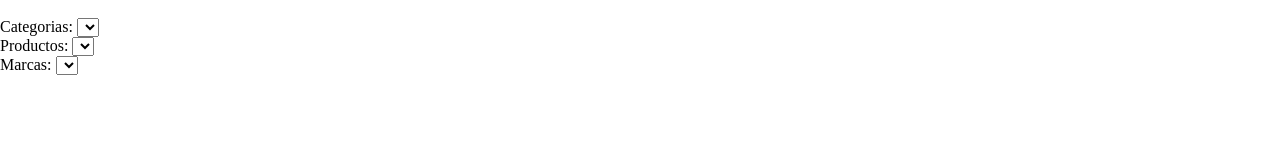
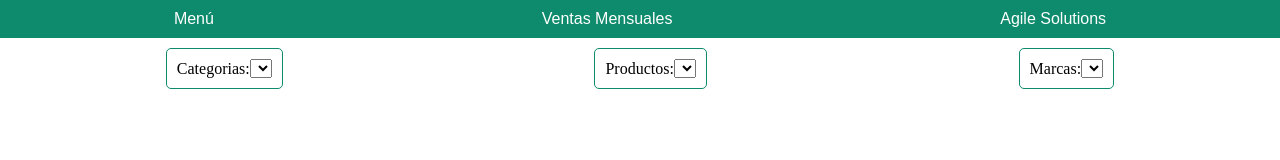
Before and after one commit to josevasquezr/proyectoGrafica, a plain HTML site: page index.html in a window 1280 px wide. Drawn offline with Linux system fonts and the light colour scheme.

Commit message:
Estructura de arreglos

```diff
--- a/css/estilo.css
+++ b/css/estilo.css
@@ -4,10 +4,10 @@
 	box-sizing: border-box;
 }
 
-//estilo encabezado
+/*estilo encabezado*/
 header{
 	width: 100%;
-	background: #0E8B6C;
+	background-color: #0E8B6C;
 	padding: 10px;
 }
 
@@ -27,9 +27,9 @@ header ul li{
 	font-family: sans-serif;
 	color: white;
 }
-//----------------------------
+/*----------------------------*/
 
-//estilo selects
+/*estilo selects*/
 .selects{
 	display: flex;
 	flex-direction: row;
@@ -43,8 +43,17 @@ header ul li{
 }
 
 .selectGroup{
-	flex: 1 1;
+	display: flex;
+	flex-direction: row;
+	flex-wrap: wrap;
+	justify-content: center;
+	align-items: center;
+	align-content: center;
+
+	padding: 10px;
+	border: 1px solid #0E8B6C;
+	border-radius: 5px;
 }
 
 
-//----------------------------
+/*----------------------------*/
--- a/js/jsIndex.js
+++ b/js/jsIndex.js
@@ -1,4 +1,52 @@
 window.onload = function(){
+	var categorias = new Array("Ropa", "Alimentos");
+	var productos = new Array(
+							new Array("Camisas", "Pantalones", "Calsonetas"),
+							new Array("Frutas", "Verduras", "Condimentos")
+							);
+	var marcas = new Array(
+						new Array(
+							new Array("Pacer", "Demo"),
+							new Array("Pepe", "Massimo"),
+							new Array("Nike", "Adidas")),
+						new Array(
+							new Array("Manzana", "Pera"),
+							new Array("Pataste", "Papa"),
+							new Array("Especias", "Canela"))
+						);
+
+	var ventasMensuales = new Array(
+							new Array(
+								new Array(
+									new Array(20, 31, 42, 25),
+									new Array(12, 10, 5, 15)
+								),
+								new Array(
+									new Array(50, 60, 25, 33),
+									new Array(3, 16, 8, 7)
+								),
+								new Array(
+									new Array(40, 76, 22, 15),
+									new Array(41, 28, 24, 11)
+								)
+							),
+							new Array(
+								new Array(
+									new Array(2, 6, 8, 1),
+									new Array(12, 22, 2, 6)
+								),
+								new Array(
+									new Array(4, 7, 16, 45),
+									new Array(10, 40, 25, 2)
+								),
+								new Array(
+									new Array(18, 9, 4, 8),
+									new Array(19, 7, 1, 4)
+								)
+							)
+						);
+
+
 
 
 }
```
